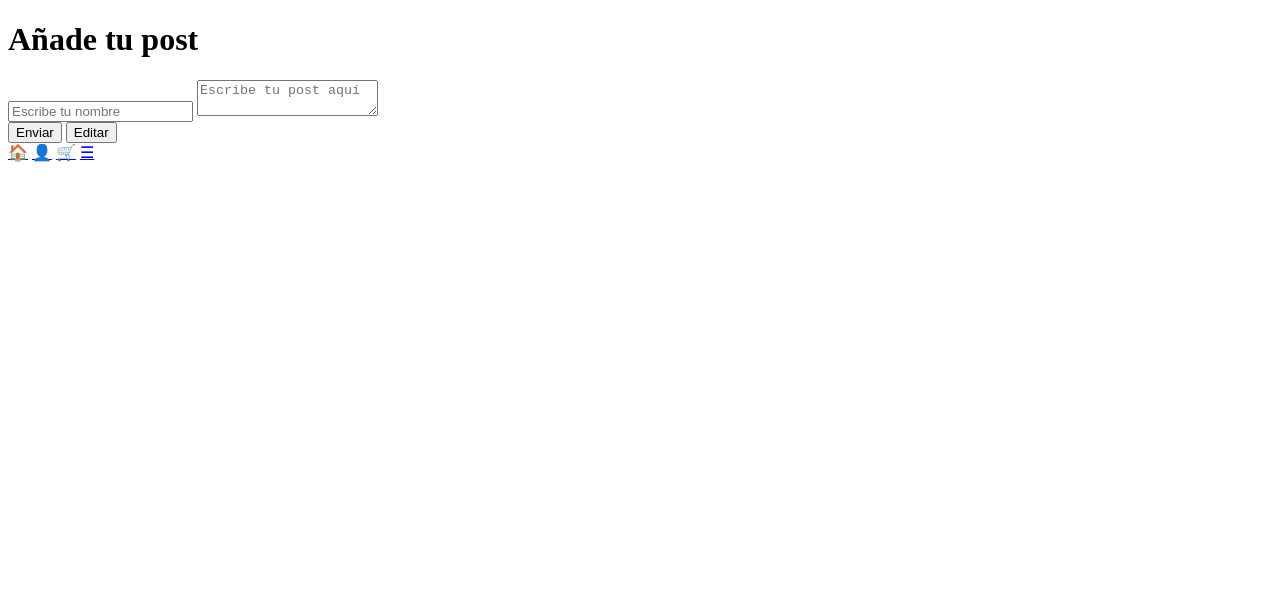
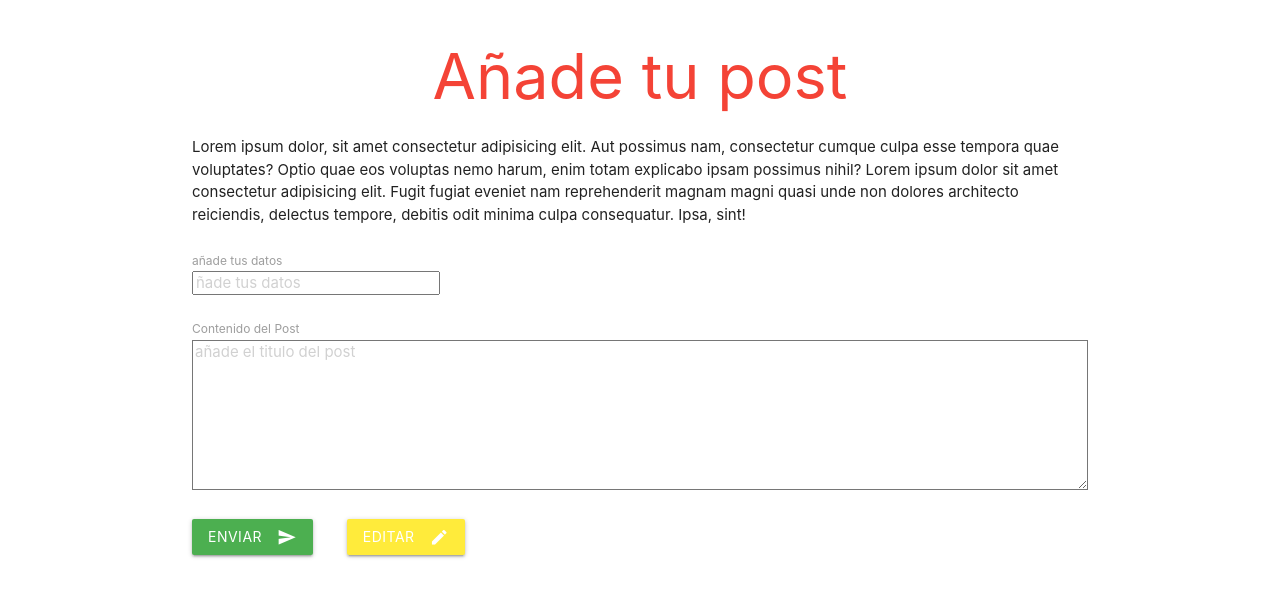
Before and after one commit to jorgemarazba/Marquetaci-n_UI_GAD5, a website: page index.html in a window 1280 px wide. Drawn offline with nearby package versions, Linux system fonts and the light colour scheme.

Commit message:
Mockup 1:  primera cara

```diff
--- a/index.html
+++ b/index.html
@@ -4,31 +4,47 @@
   <meta charset="UTF-8">
   <meta name="viewport" content="width=device-width, initial-scale=1.0">
   <title>My Post</title>
-  <link rel="stylesheet" href="styles.css">
+  <!-- cdn materialize-->
+  <link rel="stylesheet" href="https://cdnjs.cloudflare.com/ajax/libs/materialize/1.0.0/css/materialize.min.css">
+  <!-- Compiled and minified JavaScript -->
+    <script src="https://cdnjs.cloudflare.com/ajax/libs/materialize/1.0.0/js/materialize.min.js"></script>
+</body>
+  <!--<link rel="stylesheet" href="styles.css"> -->
+
+  <link href="https://fonts.googleapis.com/icon?family=Material+Icons" rel="stylesheet">
 </head>
 <body>
-  <header>
-    <h1>Añade tu post</h1>
-  </header>
 
-  <main>
-    <section class="formulario">
-      <input type="text" placeholder="Escribe tu nombre">
-      <textarea placeholder="Escribe tu post aquí"></textarea>
-      <div class="botones">
-        <button class="enviar">Enviar</button>
-        <button class="editar">Editar</button>
-      </div>
-    </section>
-  </main>
 
-  <footer>
-    <nav>
-      <a href="#">🏠</a>
-      <a href="#">👤</a>
-      <a href="#">🛒</a>
-      <a href="#">☰</a>
-    </nav>
-  </footer>
-</body>
+
+  <div>
+      <h1 class="red-text center">Añade tu post</h1>
+  </div>
+
+  <div class="container">
+    Lorem ipsum dolor, sit amet consectetur adipisicing elit. Aut possimus nam, consectetur cumque culpa esse tempora quae voluptates? Optio quae eos voluptas nemo harum, enim totam explicabo ipsam possimus nihil?
+    Lorem ipsum dolor sit amet consectetur adipisicing elit. Fugit fugiat eveniet nam reprehenderit magnam magni quasi unde non dolores architecto reiciendis, delectus tempore, debitis odit minima culpa consequatur. Ipsa, sint!
+  </div><br>
+
+
+  <div class="container">
+    <form action="">
+    <label  for="">añade tus datos</label><br>
+    <input for="" type="" placeholder="ñade tus datos"> <br> <br>
+
+
+
+
+    <label for="">Contenido del Post</label> <br>
+    <textarea type="text" placeholder="añade el titulo del post" name="" id="" style="width: 100%; height: 150px;"></textarea> <br> <br>
+
+    <button class="btn green" style="margin-right: 30px;" type="submit" name="action">enviar<i class="material-icons right">send</i></button>
+
+    <button class="btn yellow">Editar<i class="material-icons right">edit</i></button>
+  </div>
+  </div>
+
+
+
+
 </html>
```
